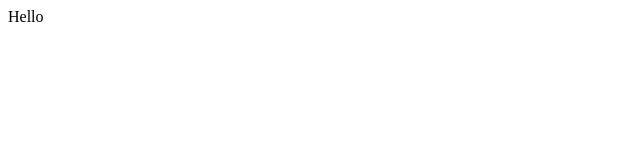
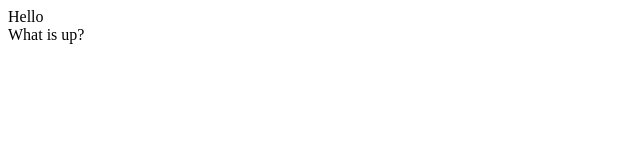
Before and after one commit to marcusnmoreira/demo-repo, a plain HTML site: page index.html in a window 1280 px wide. Shown: the full height of the page, 0-640 px from the left. Drawn offline with Linux system fonts and the light colour scheme.

Commit message:
Mais um teste de alteração

```diff
--- a/index.html
+++ b/index.html
@@ -1 +1,2 @@
 <div>Hello</div>
+<div>What is up?</div>
```
